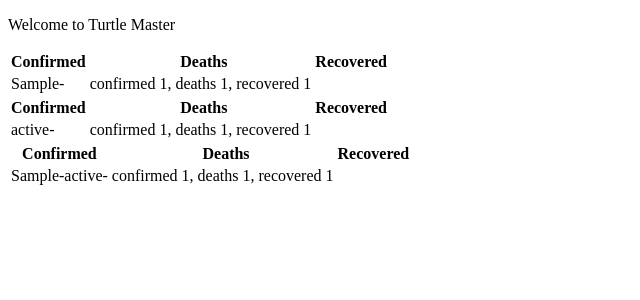
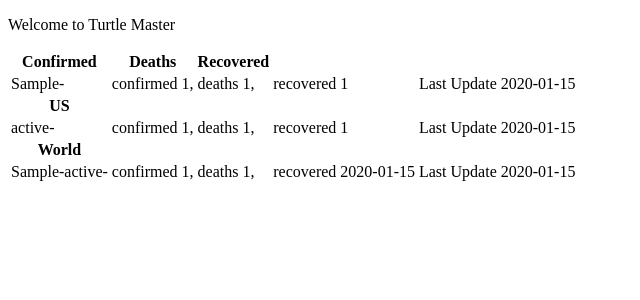
Before and after one commit to lingyuanyan/TurtleMaster, a Django app: page / in a window 1280 px wide. Shown: the top 300 px of the page, without its empty margins (0-640 px from the left). Run offline with Django 3.2, Linux system fonts and the light colour scheme; tables that the repository leaves empty hold one stand-in row (values such as "Sample post").

Commit message:
Last Update Added

```diff
--- a/TurtleMasterApp/templates/TurtleMasterApp/index.html
+++ b/TurtleMasterApp/templates/TurtleMasterApp/index.html
@@ -10,27 +10,14 @@
 
     <p>[[ title ]]</p>
 
-
-    <head>
-      <style>
-          table, th, td {border: 1px solid black;}
-      </style>
-    </head>
-
-        <table>
-          <tr><th>Confirmed<th><th>Deaths<th><th>Recovered<th></tr>
-          <tr v-for="record in topline_json">            <td>[[ record.country_region ]]-</td><td>confirmed [[record.confirmed]],</td><td>deaths [[record.deaths]], </td><td>recovered [[record.recovered]]</td></tr>
-        <table>
-
           <table>
-            <tr><th>Confirmed<th><th>Deaths<th><th>Recovered<th></tr>
-            <tr v-for="record in us_satistics_json">            <td>[[ record.province_state ]]-</td><td>confirmed [[record.confirmed]],</td><td>deaths [[record.deaths]], </td><td>recovered [[record.recovered]]</td></tr>
+            <tr><th>Confirmed</th><th>Deaths</th><th>Recovered</th></tr>
+            <tr v-for="record in topline_json">            <td>[[ record.country_region ]]-</td><td>confirmed [[record.confirmed]],</td><td>deaths [[record.deaths]], </td><td>recovered [[record.recovered]]</td><td>Last Update [[record.last_update]]</td></tr>
+            <tr><th>US</th></tr>
+            <tr v-for="record in us_satistics_json">            <td>[[ record.province_state ]]-</td><td>confirmed [[record.confirmed]],</td><td>deaths [[record.deaths]], </td><td>recovered [[record.recovered]]</td><td>Last Update [[record.last_update]]</td></tr>
+            <tr><th>World</th></tr>
+            <tr v-for="record in world_statistics_json">            <td>[[ record.country_region ]]-[[ record.province_state ]]-</td><td>confirmed [[record.confirmed]],</td><td>deaths [[record.deaths]], </td><td>recovered [[record.last_update]]</td><td>Last Update [[record.last_update]]</td></tr>
           <table>
-
-            <table>
-              <tr><th>Confirmed<th><th>Deaths<th><th>Recovered<th></tr>
-              <tr v-for="record in world_statistics_json">            <td>[[ record.country_region ]]-[[ record.province_state ]]-</td><td>confirmed [[record.confirmed]],</td><td>deaths [[record.deaths]], </td><td>recovered [[record.recovered]]</td></tr>
-            <table>
     </div>
 
 <script>
```
